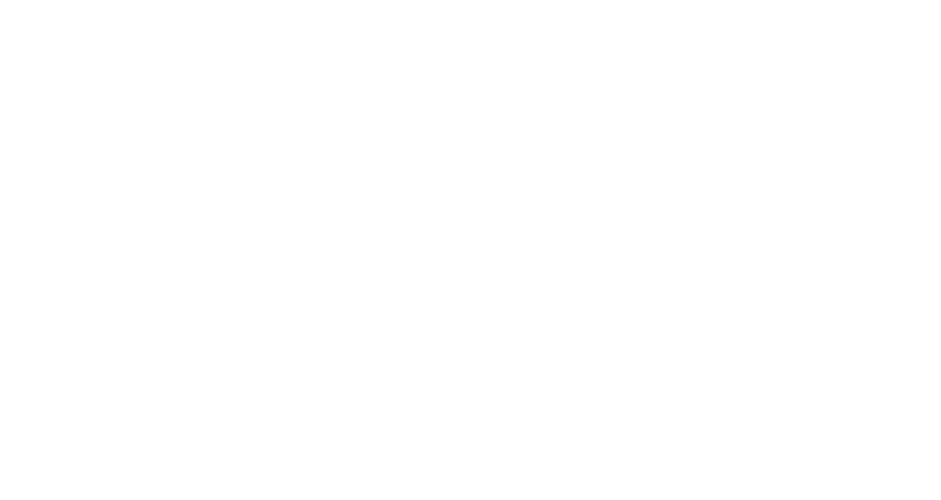
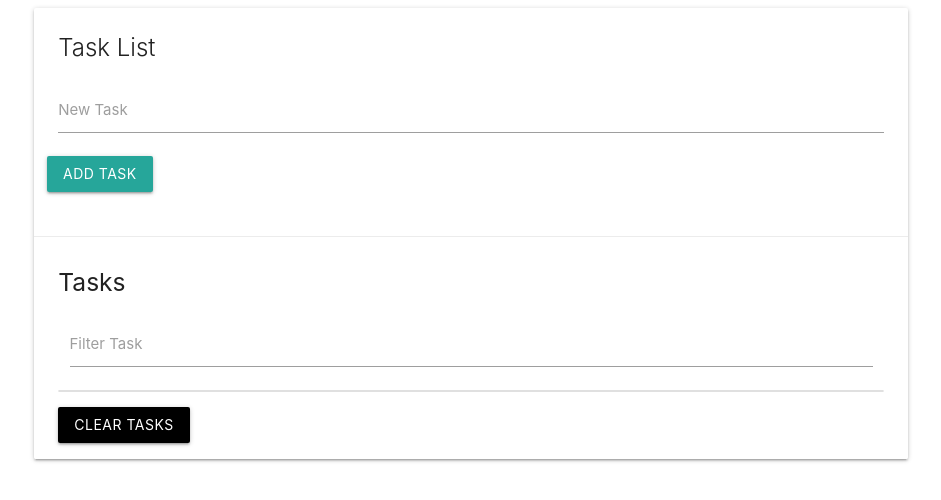
Before and after one commit to Cavdy/User-List, a plain HTML site: page index.html in a window 1280 px wide. Shown: the whole page, without its empty margins (169-1110 px from the left). Drawn offline with Linux system fonts and the light colour scheme.

Commit message:
Edited index.html

```diff
--- a/index.html
+++ b/index.html
@@ -4,9 +4,50 @@
     <meta charset="UTF-8">
     <meta name="viewport" content="width=device-width, initial-scale=1.0">
     <meta http-equiv="X-UA-Compatible" content="ie=edge">
-    <title>Document</title>
+    <title>Task List</title>
+    <!--Material CSS-->
+    <link rel="stylesheet" href="/css/materialize.min.css" />
+    <!--FontAwesome CSS-->
+    <link rel="stylesheet" href="/css/font-awesome.min.css" />
+    <!--Custom CSS-->
 </head>
 <body>
+    <div class="container">
+        <div class="row">
+            <div class="col s12">
+                <div id="main" class="card">
+                    <div class="card-content">
+                        <span class="card-title">Task List</span>
+                        <div class="row">
+                            <form id="task-form">
+                                <div class="input-field col s12">
+                                    <input type="text" name="task" id="task">
+                                    <label for="task">New Task</label>
+                                </div>
+                                <input type="submit" value="Add Task" class="btn">
+                            </form>
+                        </div>
+                    </div>
+                    <div class="card-action">
+                        <h5 id="task-title">Tasks</h5>
+                        <div class="input-field col s12">
+                            <input type="text" name="filter" id="filter">
+                            <label for="filter">Filter Task</label>
+                        </div>
+                        <ul class="collection"></ul>
+                        <a href="#" class="clear-tasks btn black">Clear Tasks</a>
+                    </div>
+                </div>
+            </div>
+        </div>
+    </div>
 
+    <!--JavaScript Scripts-->
+    <!--JQuery-->
+    <script src="/js/jquery-3.3.1.js"></script>
+    <!--Material JS-->
+    <script src="js/materialize.min.js"></script>
+    <!--Custom JS-->
+    <script src="/js/app.js"></script>
 </body>
 </html>
```
